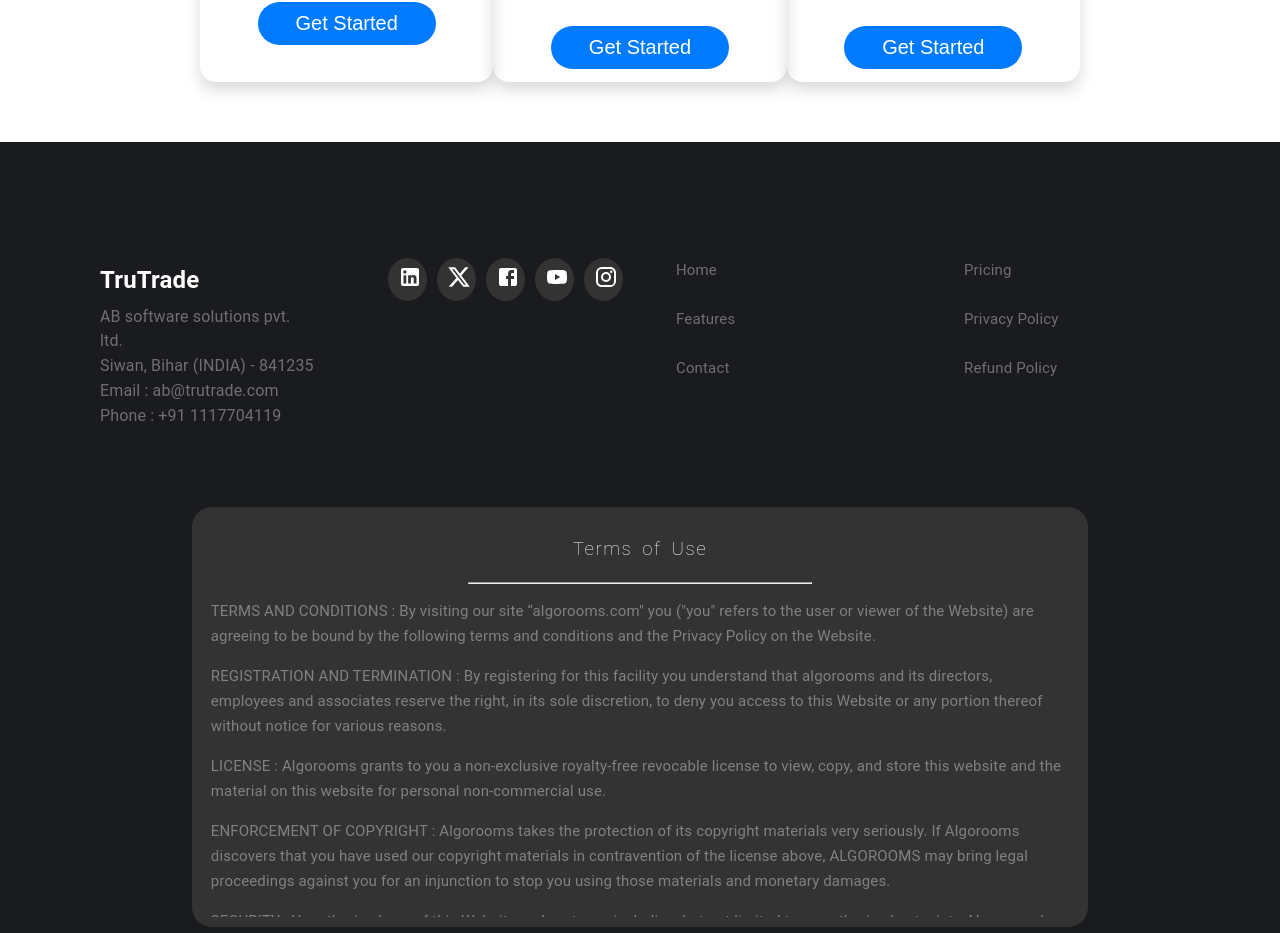
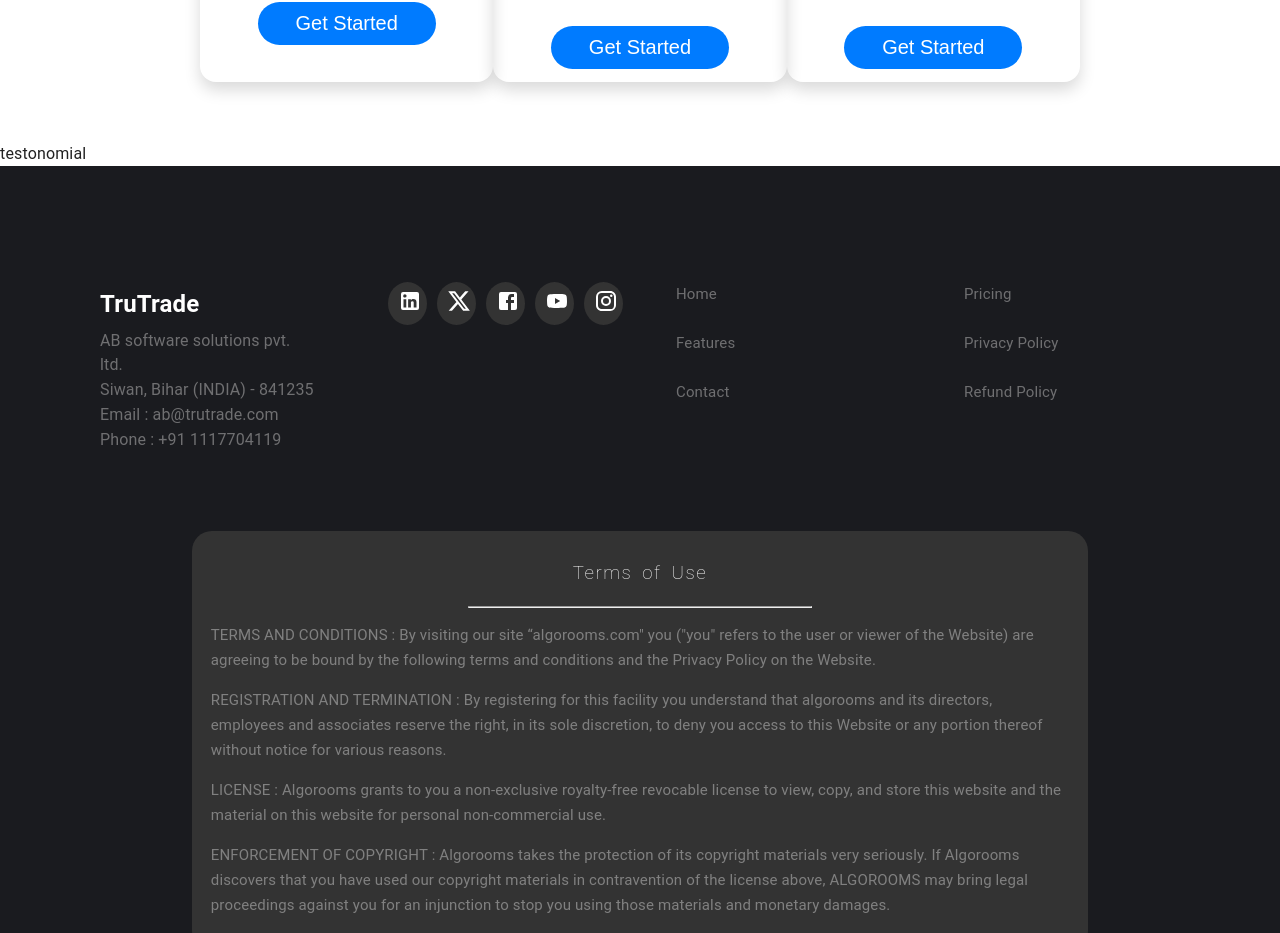
Before and after one commit to iamabhiCH/TruTrade---The-Trading-Application, a React (Create React App) app: page / in a window 1280 px wide. Shown: the part 3892-4825 px from the top of the page. Built offline with nearby package versions, Linux system fonts and the light colour scheme.

Commit message:
Adding testonomial section files.

```diff
--- a/src/components/homePage.js
+++ b/src/components/homePage.js
@@ -3,6 +3,7 @@
 import Features from "./ourFeatures";
 import Spectrum from './spectrum';
 import Pricing from './pricing';
+import Testonomial from "./testonomial";
 
 const Home = () => {
     return (
@@ -11,6 +12,7 @@
             <Features />
             <Spectrum />
             <Pricing />
+            <Testonomial />
         </>
     );
 };
--- /dev/null
+++ b/src/components/testonomial.css
@@ -0,0 +1,11 @@
+/* position: absolute;
+    top: 0px;
+    bottom: 0px;
+    right: 0px;
+    z-index: -1;
+    width: 65%;
+    height: 100%;
+    content: "";
+    border-top-left-radius: 500px;
+    border-bottom-left-radius: 500px;
+    background: linear-gradient(45deg, rgb(0, 158, 197) 0%, rgb(2, 34, 91) 20%, rgb(46, 126, 237) 100%); */
--- /dev/null
+++ b/src/components/testonomial.js
@@ -0,0 +1,9 @@
+import React from 'react'
+
+const testonomial = () => {
+  return (
+    <div>testonomial</div>
+  )
+}
+
+export default testonomial;
```
